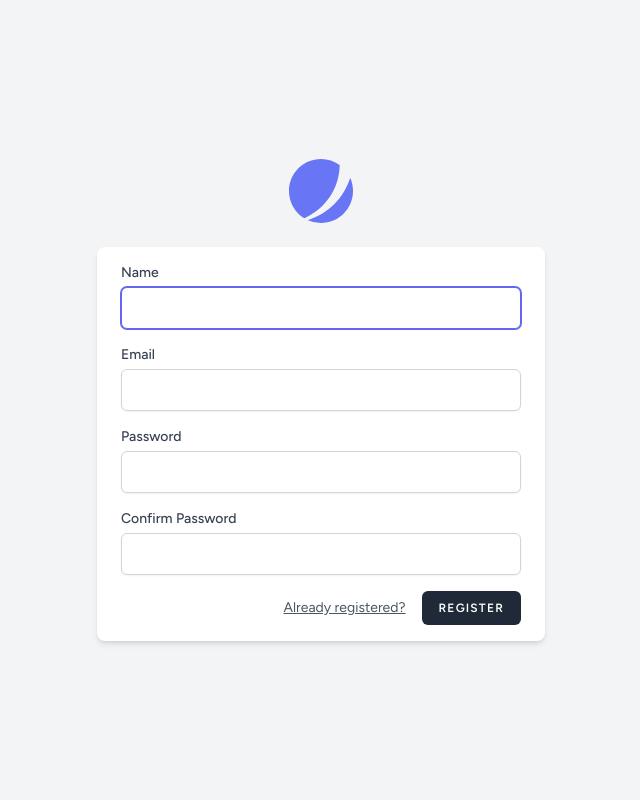
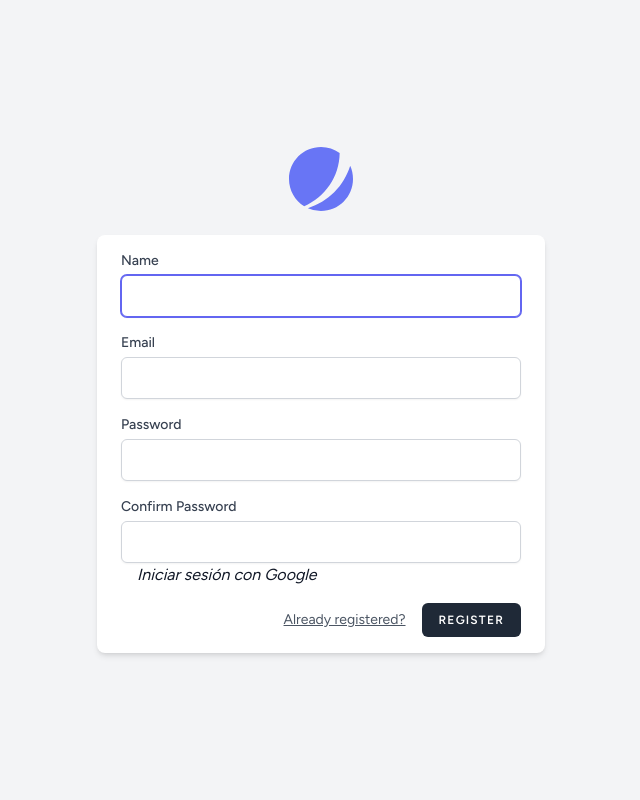
Before and after one commit to DianaBejarCastro/clinica-dental, a Laravel app: page /register in a window 1280 px wide. Shown: the whole page, without its empty margins (319-959 px from the left). Run offline with Laravel 10, Linux system fonts and the light colour scheme; style sheets or scripts are compiled from the project's sources; some libraries are stand-ins or nearby versions.

Commit message:
Iniciar sesion con google

```diff
--- a/composer.json
+++ b/composer.json
@@ -10,6 +10,7 @@
         "laravel/framework": "^10.10",
         "laravel/jetstream": "^4.3",
         "laravel/sanctum": "^3.3",
+        "laravel/socialite": "^5.12",
         "laravel/tinker": "^2.8",
         "livewire/livewire": "^3.0"
     },
--- a/config/services.php
+++ b/config/services.php
@@ -31,4 +31,10 @@ return [
         'region' => env('AWS_DEFAULT_REGION', 'us-east-1'),
     ],
 
+    'google' => [
+        'client_id' => env('GOOGLE_CLIENT_ID'),
+        'client_secret' => env('GOOGLE_CLIENT_SECRET'),
+        'redirect' => env('GOOGLE_REDIRECT'),
+    ],
+
 ];
--- a/resources/views/auth/register.blade.php
+++ b/resources/views/auth/register.blade.php
@@ -27,6 +27,11 @@
             <div class="mt-4">
                 <x-label for="password_confirmation" value="{{ __('Confirm Password') }}" />
                 <x-input id="password_confirmation" class="block mt-1 w-full" type="password" name="password_confirmation" required autocomplete="new-password" />
+            </div>
+            <div>
+                <a href="{{ url('login/google') }}" class="ml-4">
+                    <i>Iniciar sesión con Google</i>
+                </a>
             </div>
 
             @if (Laravel\Jetstream\Jetstream::hasTermsAndPrivacyPolicyFeature())
--- a/resources/views/welcome.blade.php
+++ b/resources/views/welcome.blade.php
@@ -1,4 +1,5 @@
 <!DOCTYPE html>
+
 <html lang="{{ str_replace('_', '-', app()->getLocale()) }}">
     <head>
         <meta charset="utf-8">
--- a/routes/web.php
+++ b/routes/web.php
@@ -1,7 +1,8 @@
 <?php
 
 use Illuminate\Support\Facades\Route;
-
+use Laravel\Socialite\Facades\Socialite;
+use App\Http\Controllers\Auth\GoogleController;
 /*
 |--------------------------------------------------------------------------
 | Web Routes
@@ -15,7 +16,7 @@ use Illuminate\Support\Facades\Route;
 
 Route::get('/', function () {
     return view('welcome');
-});
+})->name('welcome');
 
 Route::middleware([
     'auth:sanctum',
@@ -26,3 +27,8 @@ Route::middleware([
         return view('dashboard');
     })->name('dashboard');
 });
+
+
+Route::get('login/google', [GoogleController::class, 'redirectToGoogle']);
+Route::get('login/google/callback', [GoogleController::class, 'handleGoogleCallback']);
+//Route::get('/user', [GoogleController::class, 'show']);
```
Also changed, not shown: app/Http/Controllers/Auth/GoogleController.php (added, +55 -0 lines), resources/views/auth/login.blade.php (+7 -0 lines), 1 other file.
